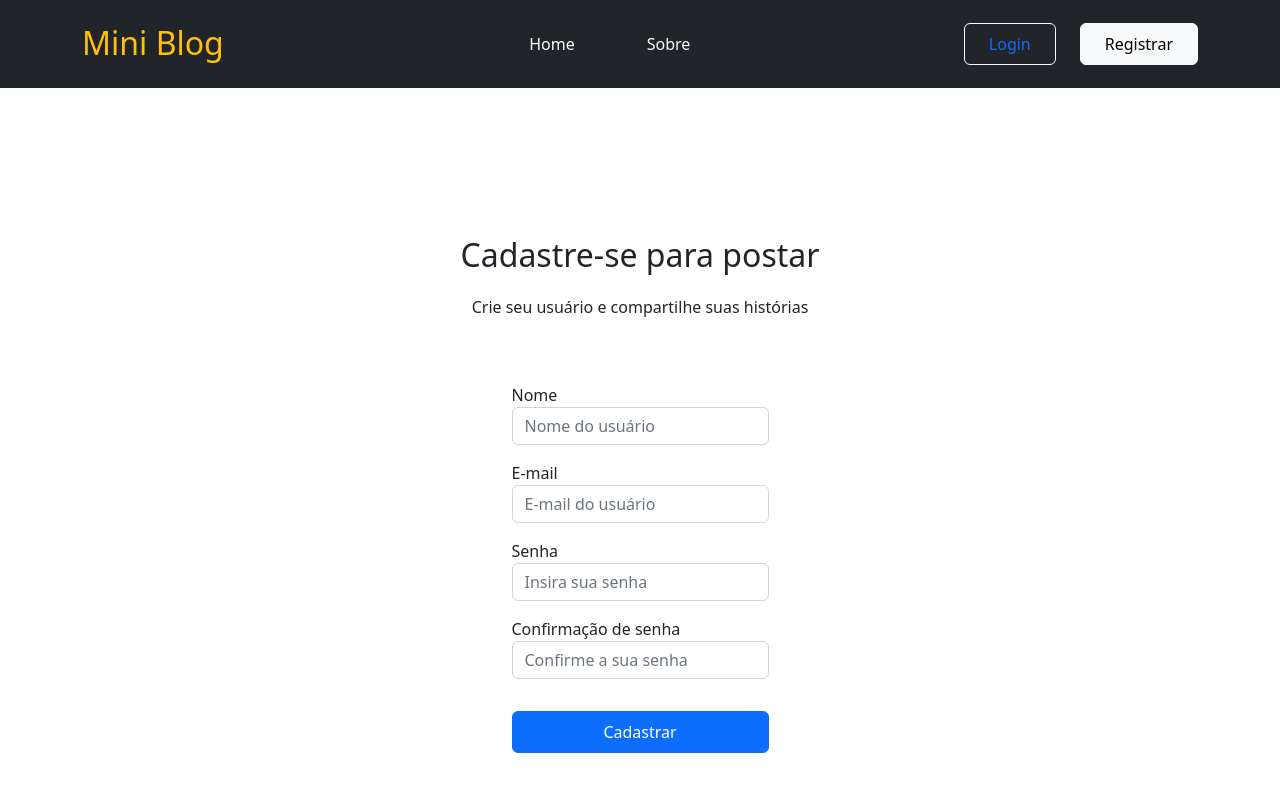
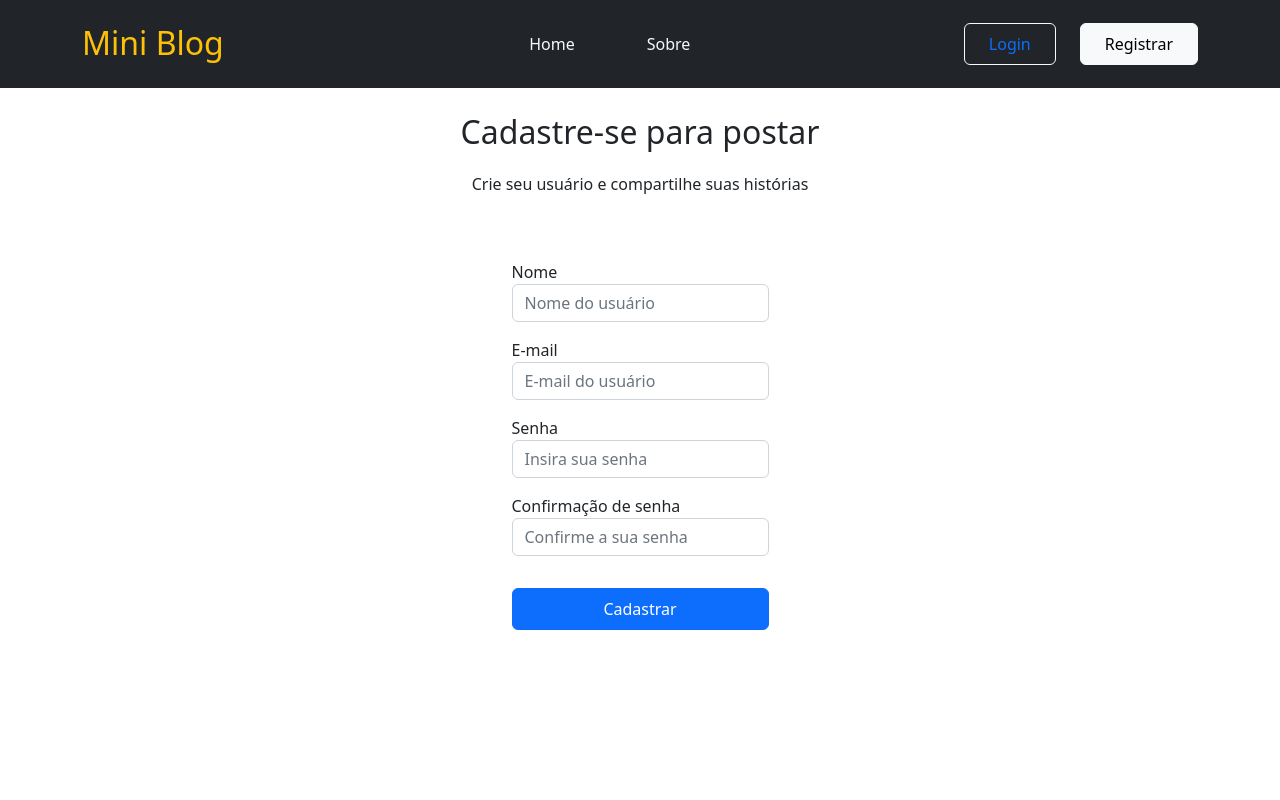
Before and after one commit to aleretamero/miniblog, a React (Create React App) app: page /register in a window 1280 px wide. Shown: the top 800 px of the page. Built offline with nearby package versions, Linux system fonts and the light colour scheme; no server answers.

Commit message:
Update index.jsx

```diff
--- a/src/pages/Register/index.jsx
+++ b/src/pages/Register/index.jsx
@@ -44,7 +44,7 @@ const Register = () => {
   }, [authError]);
 
   return (
-    <div className="d-flex flex-column gap-5 justify-content-center align-items-center min-vh-100">
+    <div className="d-flex flex-column gap-5 p-3 justify-content-start align-items-center min-vh-100">
       <div className="text-center">
         <p className="fs-2">Cadastre-se para postar</p>
         <p>Crie seu usuário e compartilhe suas histórias</p>
```
